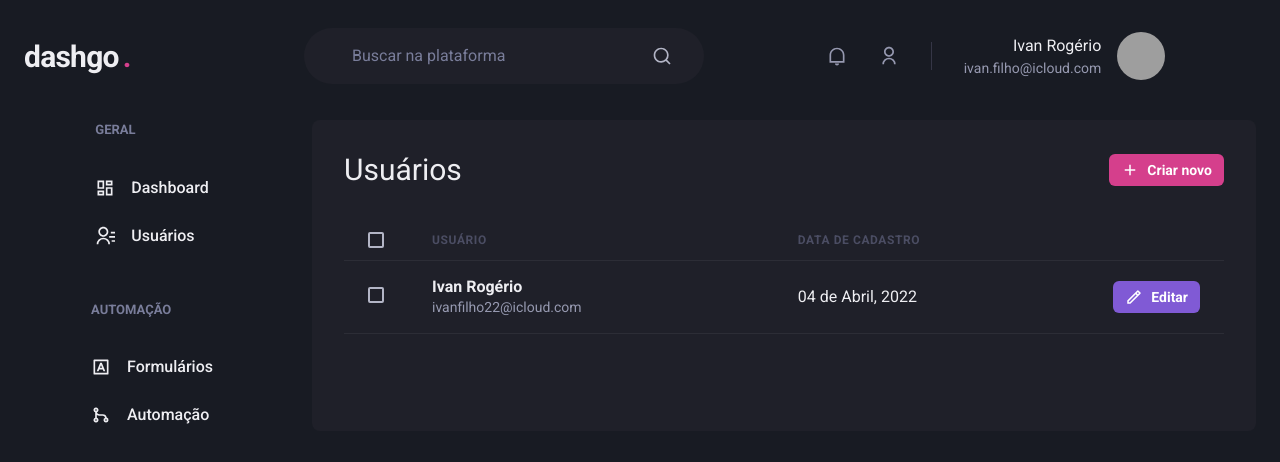
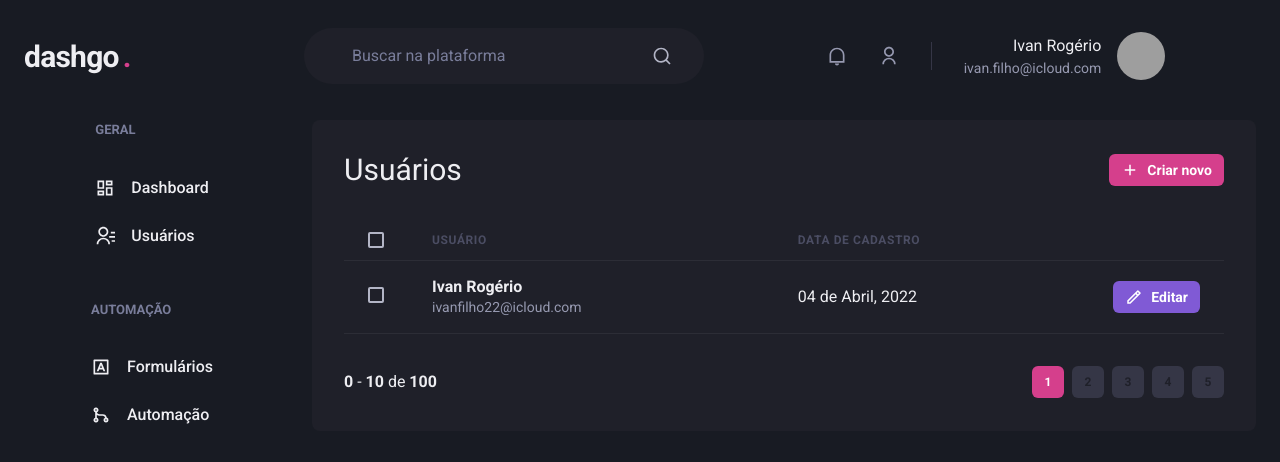
Before and after one commit to ivanrogeriio/dashgo, a Next.js app: page /users in a window 1280 px wide. Shown: the top 462 px of the page. Built offline with nearby package versions, Linux system fonts and the light colour scheme; grey boxes are pictures that could not be loaded.

Commit message:
Componente: paginação criado

```diff
--- /dev/null
+++ b/src/components/Pagination/Pagination.tsx
@@ -0,0 +1,77 @@
+import { Box, Button, Stack } from '@chakra-ui/react';
+
+export default function Pagination() {
+	return (
+		<Stack
+			direction={'row'}
+			mt={'8'}
+			justify={'space-between'}
+			align={'center'}
+			spacing={'6'}
+		>
+			<Box>
+				<strong>0</strong> - <strong>10</strong> de <strong>100</strong>
+			</Box>
+
+			<Stack direction={'row'} spacing={'2'}>
+				<Button
+					size={'sm'}
+					fontSize={'xs'}
+					w={'4'}
+					colorScheme={'pink'}
+					disabled
+					_disabled={{
+						bg: 'pink.500',
+						cursor: 'default',
+					}}
+				>
+					1
+				</Button>
+				<Button
+					size={'sm'}
+					fontSize={'xs'}
+					w={'4'}
+					bg={'gray.700'}
+					_hover={{
+						bg: 'gray.500',
+					}}
+				>
+					2
+				</Button>
+				<Button
+					size={'sm'}
+					fontSize={'xs'}
+					w={'4'}
+					bg={'gray.700'}
+					_hover={{
+						bg: 'gray.500',
+					}}
+				>
+					3
+				</Button>
+				<Button
+					size={'sm'}
+					fontSize={'xs'}
+					w={'4'}
+					bg={'gray.700'}
+					_hover={{
+						bg: 'gray.500',
+					}}
+				>
+					4
+				</Button>
+				<Button
+					size={'sm'}
+					fontSize={'xs'}
+					w={'4'}
+					bg={'gray.700'}
+					_hover={{
+						bg: 'gray.500',
+					}}
+				>
+					5
+				</Button>
+			</Stack>
+		</Stack>
+	);
+}
--- a/src/pages/users/index.tsx
+++ b/src/pages/users/index.tsx
@@ -15,6 +15,7 @@
 } from '@chakra-ui/react';
 import { RiAddLine, RiPencilFill, RiPencilLine } from 'react-icons/ri';
 import Header from '../../components/Header/Header';
+import Pagination from '../../components/Pagination/Pagination';
 import Sidebar from '../../components/Sidebar/Sidebar';
 
 export default function UserList() {
@@ -84,6 +85,8 @@
 							</Tr>
 						</Tbody>
 					</Table>
+
+					<Pagination />
 				</Box>
 			</Flex>
 		</Box>
```
